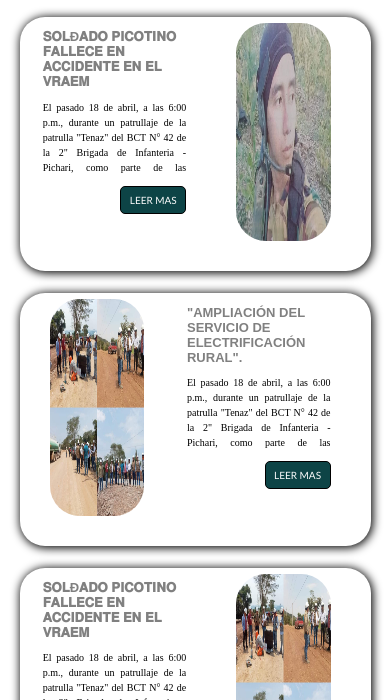
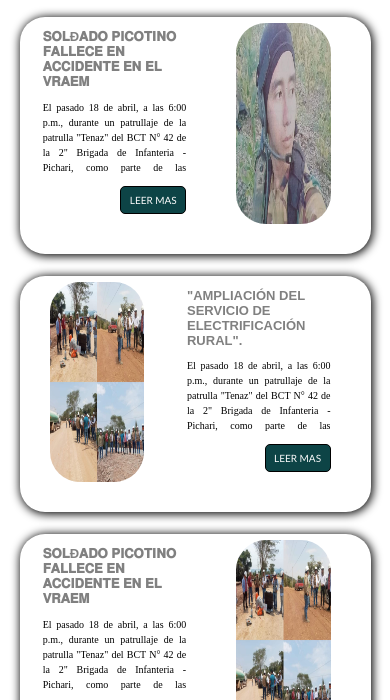
Before and after one commit to alexander1106/MunicipalidadPicota, a plain HTML site: page escudo.html in a window 390 px wide. Shown: the part 138-838 px from the top of the page. Drawn offline with Linux system fonts and the light colour scheme; files whose address does not match are found by name.

Commit message:
arreglo del arreglo

```diff
--- a/style.css
+++ b/style.css
@@ -333,6 +333,7 @@ footer {
   width: 65%;
   margin: auto;
   padding: 10px;
+  height: 20vh;
   border-radius: 25px;
   display: flex;
   height: 60vh;
@@ -918,7 +919,7 @@ textarea {
     .noticias {
       width: 100%;
       margin: auto;
-      height: 30vh !important;
+      height: 28vh !important;
       border-radius: 25px;
       display: flex;
       box-shadow: 1px 1px 10px 1px;
```
